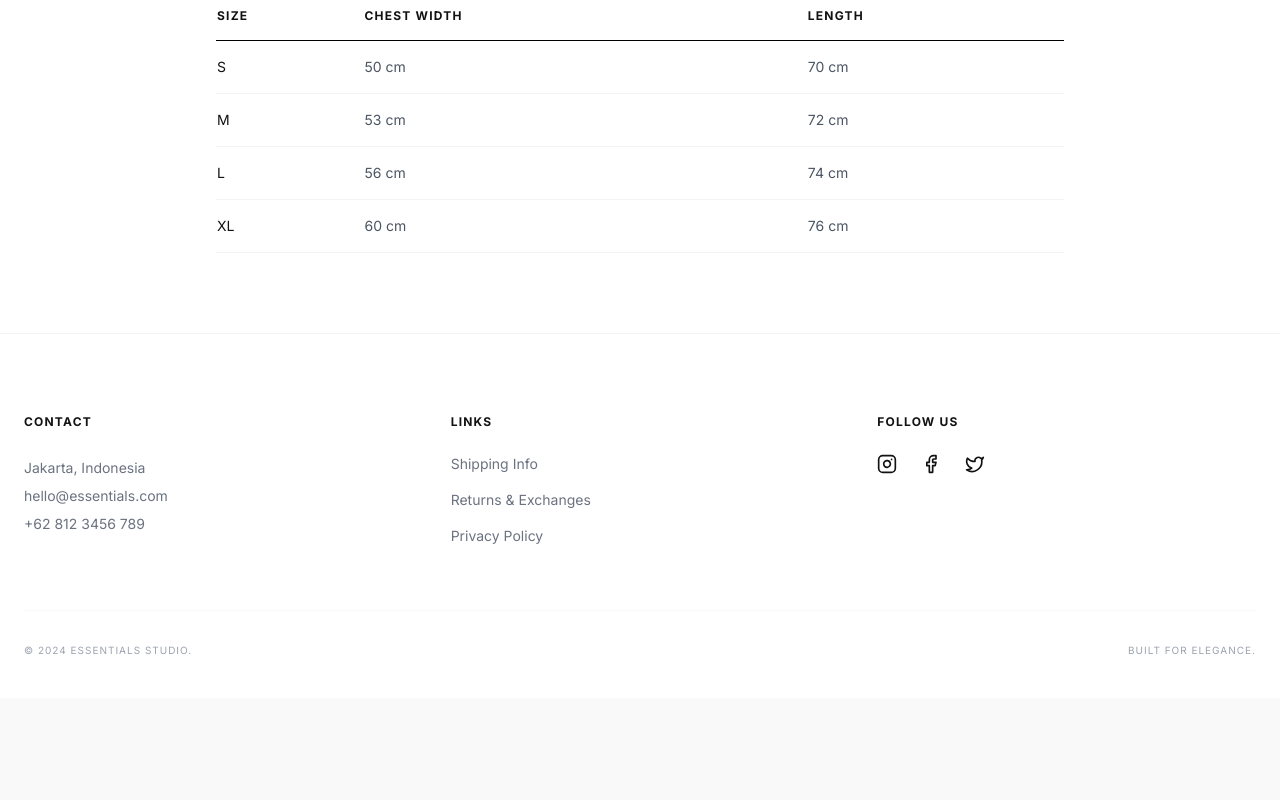
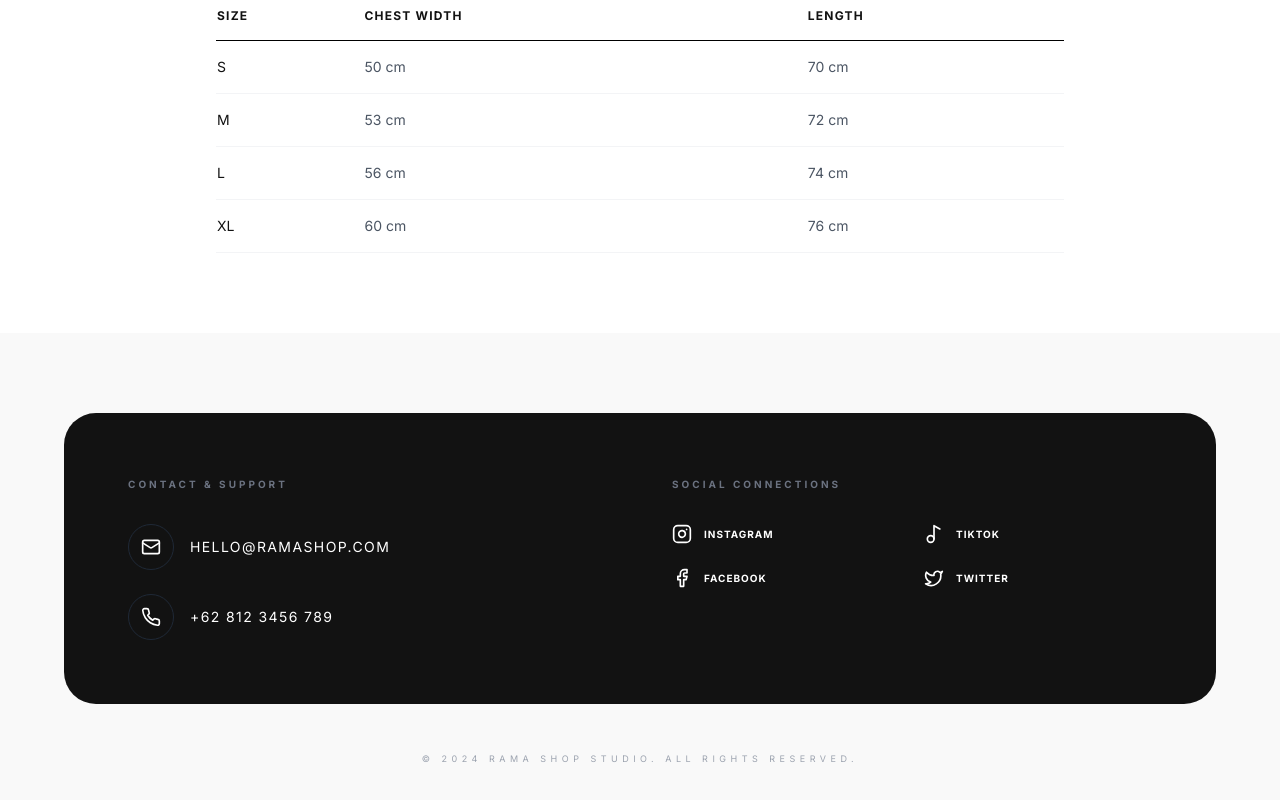
Before and after one commit to XZEERH/jualan-baju, a React (Vite) app: page / in a window 1280 px wide. Shown: the part 1683-2483 px from the top of the page. Before the commit the page ends 2381 px from the top, so only its background shows below. Built offline with nearby package versions, Linux system fonts and the light colour scheme.

Commit message:
Update Footer.tsx

```diff
--- a/src/components/Footer.tsx
+++ b/src/components/Footer.tsx
@@ -1,37 +1,47 @@
-import { Instagram, Facebook, Twitter } from 'lucide-react';
+import { Instagram, Facebook, Twitter, Mail, Phone, Music2 } from 'lucide-react';
 
 const Footer = () => {
   return (
-    <footer className="bg-white border-t border-gray-100 pt-20 pb-10 px-6">
-      <div className="max-w-7xl mx-auto grid grid-cols-1 md:grid-cols-3 gap-12 mb-16">
+    <footer className="bg-[#f9f9f9] pt-20 pb-12 px-6">
+      <div className="max-w-6xl mx-auto bg-[#121212] rounded-[2rem] p-10 md:p-16 text-white grid grid-cols-1 md:grid-cols-2 gap-16">
         <div>
-          <h4 className="text-xs font-bold uppercase tracking-widest mb-6">Contact</h4>
-          <p className="text-sm text-gray-500 leading-loose">
-            Jakarta, Indonesia<br />
-            hello@essentials.com<br />
-            +62 812 3456 789
-          </p>
+          <h4 className="text-[10px] font-bold uppercase tracking-[0.3em] text-gray-500 mb-8">Contact & Support</h4>
+          <div className="space-y-6">
+            <a href="mailto:hello@ramashop.com" className="flex items-center space-x-4 hover:text-gray-400 transition group">
+              <div className="p-3 border border-gray-800 rounded-full group-hover:border-white">
+                <Mail className="w-5 h-5" />
+              </div>
+              <span className="text-sm tracking-widest uppercase">hello@ramashop.com</span>
+            </a>
+            <div className="flex items-center space-x-4 group">
+              <div className="p-3 border border-gray-800 rounded-full">
+                <Phone className="w-5 h-5" />
+              </div>
+              <span className="text-sm tracking-widest uppercase">+62 812 3456 789</span>
+            </div>
+          </div>
         </div>
+
         <div>
-          <h4 className="text-xs font-bold uppercase tracking-widest mb-6">Links</h4>
-          <ul className="text-sm text-gray-500 space-y-4">
-            <li><a href="#" className="hover:text-black transition">Shipping Info</a></li>
-            <li><a href="#" className="hover:text-black transition">Returns & Exchanges</a></li>
-            <li><a href="#" className="hover:text-black transition">Privacy Policy</a></li>
-          </ul>
-        </div>
-        <div>
-          <h4 className="text-xs font-bold uppercase tracking-widest mb-6">Follow Us</h4>
-          <div className="flex space-x-6">
-            <Instagram className="w-5 h-5 cursor-pointer hover:opacity-50 transition" />
-            <Facebook className="w-5 h-5 cursor-pointer hover:opacity-50 transition" />
-            <Twitter className="w-5 h-5 cursor-pointer hover:opacity-50 transition" />
+          <h4 className="text-[10px] font-bold uppercase tracking-[0.3em] text-gray-500 mb-8">Social Connections</h4>
+          <div className="grid grid-cols-2 gap-6">
+            <a href="https://instagram.com" className="flex items-center space-x-3 hover:opacity-50 transition">
+              <Instagram className="w-5 h-5" /> <span className="text-[10px] uppercase tracking-widest font-bold">Instagram</span>
+            </a>
+            <a href="https://tiktok.com" className="flex items-center space-x-3 hover:opacity-50 transition">
+              <Music2 className="w-5 h-5" /> <span className="text-[10px] uppercase tracking-widest font-bold">TikTok</span>
+            </a>
+            <a href="https://facebook.com" className="flex items-center space-x-3 hover:opacity-50 transition">
+              <Facebook className="w-5 h-5" /> <span className="text-[10px] uppercase tracking-widest font-bold">Facebook</span>
+            </a>
+            <a href="https://twitter.com" className="flex items-center space-x-3 hover:opacity-50 transition">
+              <Twitter className="w-5 h-5" /> <span className="text-[10px] uppercase tracking-widest font-bold">Twitter</span>
+            </a>
           </div>
         </div>
       </div>
-      <div className="max-w-7xl mx-auto border-t border-gray-50 pt-8 flex justify-between items-center">
-        <p className="text-[10px] text-gray-400 uppercase tracking-widest">© 2024 Essentials Studio.</p>
-        <p className="text-[10px] text-gray-400 uppercase tracking-widest">Built for Elegance.</p>
+      <div className="mt-12 text-center">
+        <p className="text-[9px] text-gray-400 uppercase tracking-[0.5em]">© 2024 Rama Shop Studio. All Rights Reserved.</p>
       </div>
     </footer>
   );
```
